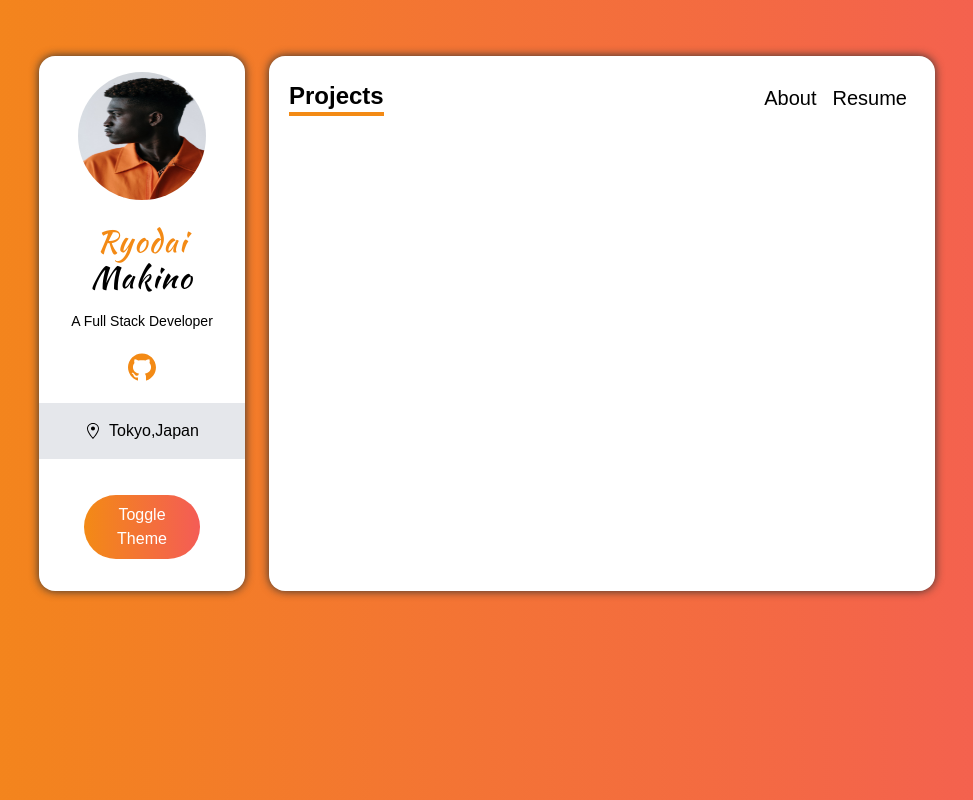
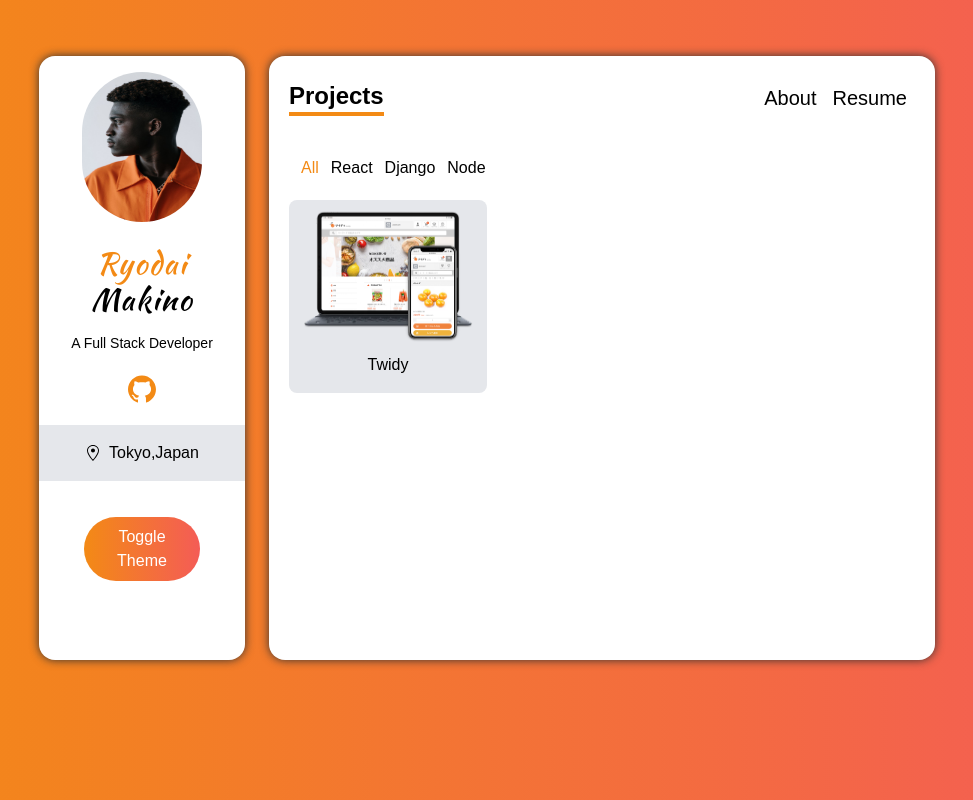
Before and after one commit to makidai/nextjs-portfolio, a Next.js app: page /projects in a window 1280 px wide. Shown: the whole page, without its empty margins (153-1126 px from the left). Built offline with nearby package versions, Linux system fonts and the light colour scheme.

Commit message:
create Projects Component

```diff
--- /dev/null
+++ b/components/ProjectCard.tsx
@@ -0,0 +1,92 @@
+import { FunctionComponent, useState } from "react";
+import { AiFillGithub, AiFillProject } from "react-icons/ai";
+import { MdClose } from "react-icons/md";
+import { IProject } from "../types";
+
+import Image from "next/image";
+
+const ProjectCard: FunctionComponent<{
+    project: IProject;
+}> = ({
+    project: {
+        name,
+        image_path,
+        category,
+        deployed_url,
+        description,
+        github_url,
+        key_techs,
+    },
+}) => {
+    const [showDetail, setShowDetail] = useState(false);
+
+    return (
+        <div>
+            <Image
+                src={image_path}
+                alt={name}
+                className="cursor-pointer"
+                onClick={() => setShowDetail(true)}
+                layout="responsive"
+                height="150"
+                width="200"
+            />
+            <p className="my-2 text-center">{name}</p>
+
+            {showDetail && (
+                <div className="absolute top-0 left-0 z-10 grid w-full h-auto p-2 text-black bg-gray-100 md:grid-cols-2 gap-x-12 dark:text-white dark:bg-dark-100">
+                    <div>
+                        <Image
+                            src={image_path}
+                            alt={name}
+                            layout="responsive"
+                            height="150"
+                            width="200"
+                        />
+                        <div className="flex justify-center my-4 space-x-3">
+                            <a
+                                href={github_url}
+                                className="flex items-center px-4 py-2 space-x-3 text-lg bg-gray-200 dark:bg-dark-200"
+                            >
+                                <AiFillGithub /> <span>Github</span>
+                            </a>
+                            <a
+                                href={deployed_url}
+                                className="flex items-center px-4 py-2 space-x-3 text-lg bg-gray-200 dark:bg-dark-200"
+                            >
+                                <AiFillProject /> <span>Project</span>
+                            </a>
+                        </div>
+                    </div>
+
+                    <div>
+                        <h2 className="mb-3 text-xl font-medium md:text-2xl">
+                            {name}
+                        </h2>
+                        <h3 className="mb-3 font-medium">{description}</h3>
+
+                        <div className="flex flex-wrap mt-5 space-x-2 text-sm tracking-wider">
+                            {key_techs.map((tech) => (
+                                <span
+                                    key={tech}
+                                    className="px-2 py-1 my-1 bg-gray-200 dark:bg-dark-200 rounde-sm"
+                                >
+                                    {tech}
+                                </span>
+                            ))}
+                        </div>
+                    </div>
+
+                    <button
+                        onClick={() => setShowDetail(false)}
+                        className="absolute p-1 bg-gray-200 rounded-full top-3 right-3 focus:outline-none dark:bg-dark-200"
+                    >
+                        <MdClose size={30} />
+                    </button>
+                </div>
+            )}
+        </div>
+    );
+};
+
+export default ProjectCard;
--- /dev/null
+++ b/components/ProjectsNavbar.tsx
@@ -0,0 +1,33 @@
+import { FunctionComponent } from "react";
+import { Category } from "../types";
+
+export const NavItem: FunctionComponent<{
+    value: Category | "all";
+    handlerFilterCategory: Function;
+    active: string;
+}> = ({ value, handlerFilterCategory, active }) => {
+    let className = "capitalize cursor-pointer hover:text-orange";
+    if (active === value) className += " text-orange";
+
+    return (
+        <li className={className} onClick={() => handlerFilterCategory(value)}>
+            {value}
+        </li>
+    );
+};
+
+const ProjectsNavbar: FunctionComponent<{
+    handlerFilterCategory: Function;
+    active: string;
+}> = (props) => {
+    return (
+        <div className="flex px-3 py-2 space-x-3 overflow-x-auto list-none">
+            <NavItem value="all" {...props} />
+            <NavItem value="react" {...props} />
+            <NavItem value="django" {...props} />
+            <NavItem value="node" {...props} />
+        </div>
+    );
+};
+
+export default ProjectsNavbar;
--- a/components/Sidebar.tsx
+++ b/components/Sidebar.tsx
@@ -12,11 +12,11 @@ const Sidebar = () => {
     return (
         <>
             <Image
-                src="/avatar.jpg"
+                src="/images/avatar.jpg"
                 alt="avatar"
                 className="mx-auto border rounded-full"
-                height="128px"
-                width="128px"
+                height="150px"
+                width="120px"
                 layout="intrinsic"
                 quality="100"
             />
@@ -24,9 +24,7 @@ const Sidebar = () => {
                 <span className="text-orange ">Ryodai</span> Makino
             </h3>
 
-            <p className="my-1 text-sm medium">
-                A Full Stack Developer
-            </p>
+            <p className="my-1 text-sm medium">A Full Stack Developer</p>
 
             <div className="flex justify-around w-9/12 mx-auto my-5 text-orange md:w-full ">
                 <a href="https://github.com/makidai">
@@ -45,7 +43,7 @@ const Sidebar = () => {
 
             <button
                 onClick={changeTheme}
-                className="w-8/12 px-5 py-2 my-4 text-white bg-black rounded-full cursor-pointer bg-gradient-to-r from-orange to-red focus:outline-none hover:scale-105"
+                className="w-8/12 px-3 py-2 my-4 text-white bg-black rounded-full cursor-pointer bg-gradient-to-r from-orange to-red focus:outline-none hover:scale-105 "
             >
                 Toggle Theme
             </button>
--- a/data.ts
+++ b/data.ts
@@ -107,110 +107,13 @@ export const environments: Skill[] = [
 
 export const projects: IProject[] = [
     {
-        name: "COVID Tracker",
+        name: "Twidy",
         description:
-            "This app shows a statistical view about corona virus over the world",
-        image_path: "/images/covid.jpg",
-        deployed_url: "https://covid-19-tracker-by-sumit.web.app/",
-        github_url: "https://github.com/Dey-Sumit/covid-19-tracker",
-        category: ["react"],
-        key_techs: ["React", "Chart.js", "Material UI"],
-    },
-    {
-        name: "Algorithm Visualizer",
-        image_path: "/images/algoVisual.png",
-        deployed_url: "https://visual-algorithm.web.app/",
-        github_url: "https://github.com/Dey-Sumit/algorithm-visualizer",
-        category: ["react"],
-        description:
-            "An web app which shows how an algorithm (path finding or sorting) works with cool animation",
-        key_techs: ["React", "firebase", "Framer Motion"],
-    },
-
-    {
-        name: "Dev Talks",
-        image_path: "/images/dev.jpg",
-        deployed_url: "https://dev-talks.herokuapp.com/",
-        github_url: "https://github.com/Dey-Sumit/Dev-talks",
-        category: ["node", "mongo", "react"],
-        description:
-            "Social Media app for developers who can share project,create posts,etc...",
-        key_techs: [
-            "React",
-            "Redux",
-            "Node",
-            "Express",
-            "Mongo",
-            "REST API",
-            "Bootstrap",
-        ],
-    },
-
-    {
-        name: "Realtime Chat App",
-        image_path: "/images/chatapp.jpg",
-        deployed_url: "https://sumit-chat.netlify.app/",
-        github_url:
-            "https://github.com/Dey-Sumit/chat-app-socket.io-react-node",
-        category: ["node", "react"],
-        description:
-            "Basic Realtime Chat App where one can create a room can talk to each other",
-        key_techs: ["React", "Node", "Express", "Socket", "Bootstrap"],
-    },
-
-    {
-        name: "Tweeter Clone",
-        image_path: "/images/tweetme.jpg",
-        deployed_url: "http://sumaxtweetme.pythonanywhere.com/",
-        github_url: "https://github.com/Dey-Sumit/tweetme",
-        category: ["django", "react"],
-        description:
-            "First Django Project :) | Typical Social Media App where one can post,like ,comment etc",
-        key_techs: ["React", "Django", "Django REST API"],
-    },
-
-    {
-        name: "Color Classification using tf.js",
-        image_path: "/images/color.jpg",
-        deployed_url: "!#",
-        github_url: "https://github.com/Dey-Sumit/color-classification",
-        category: ["express"],
-        description:
-            "Tried ML with JS :) | this app classifies a color using CNN algorithm in browser",
-        key_techs: ["Express", "TensorFlow.js", "Vanilla js"],
-    },
-    {
-        name: "YouTube using YouTube ",
-        image_path: "/images/youtubeClone.png",
-        deployed_url: "https://not-utube.web.app/",
-        github_url: "https://github.com/Dey-Sumit/youtube-clone-tutorial-up",
-        category: ["express"],
-        description:
-            'Full(almost) Functional YouTube replica where one can login with his/her youtube account to enjoy "not-YouTube".User can like a video,comment on a video & Much More ',
-        key_techs: [
-            "React",
-            "Redux",
-            "Firebase Auth",
-            "YouTube API",
-            "Sass",
-            "Bootstrap",
-        ],
-    },
-    {
-        name: "Football App",
-        image_path: "/images/football.png",
-        deployed_url: "https://o-my-goal.web.app/",
-        github_url: "https://github.com/Dey-Sumit/football-app",
-        category: ["react"],
-        description:
-            "o my goal replica where an user can keep an eye on his favorite club.This app will keep providing \n all the statistics of that club.all the fans can also chat ",
-        key_techs: [
-            "React",
-            "Redux",
-            "Firebase Auth",
-            "API",
-            "Sass",
-            "Bootstrap",
-        ],
+            "お買い物代行サービス",
+        image_path: "/images/twidy.png",
+        deployed_url: "https://twidy.jp/ja/",
+        github_url: "https://github.com/mirumee/saleor",
+        category: ["django"],
+        key_techs: ["django", "saleor"],
     },
 ];
--- a/pages/projects.tsx
+++ b/pages/projects.tsx
@@ -1,9 +1,43 @@
-const projects = () => {
-	return (
-		<div>
+import { useState } from "react";
+import ProjectCard from "../components/ProjectCard";
+import ProjectsNavbar from "../components/ProjectsNavbar";
+import { projects as projectsData } from "../data";
+import { Category } from "../types";
 
-		</div>
-	)
-}
+const Projects = () => {
+    const [projects, setProjects] = useState(projectsData);
+    const [active, setActive] = useState("all");
 
-export default projects
+    const handlerFilterCategory = (category: Category | "all") => {
+        if (category === "all") {
+            setProjects(projectsData);
+            setActive(category);
+            return;
+        }
+
+        const newArray = projectsData.filter((project) =>
+            project.category.includes(category)
+        );
+        setProjects(newArray);
+        setActive(category);
+    };
+
+    return (
+        <div className="px-5 py-2 overflow-y-scroll" style={{ height: "65vh" }}>
+            <ProjectsNavbar
+                handlerFilterCategory={handlerFilterCategory}
+                active={active}
+            />
+
+            <div className="relative grid grid-cols-12 gap-4 my-3">
+                {projects.map((project) => (
+                    <div className="col-span-12 p-2 bg-gray-200 rounded-lg sm:col-span-6 lg:col-span-4 dark:bg-dark-200">
+                        <ProjectCard project={project} key={project.name} />
+                    </div>
+                ))}
+            </div>
+        </div>
+    );
+};
+
+export default Projects;
--- a/types.ts
+++ b/types.ts
@@ -21,4 +21,4 @@ export interface IProject {
     key_techs: string[];
 }
 
-export type Category = "react" | "node" | "express" | "django" | "mongo";
+export type Category = "django" | "react" | "node";
```
Also changed, not shown: public/images/avatar.jpg (renamed from public/avatar.jpg), public/images/twidy.png (added).
